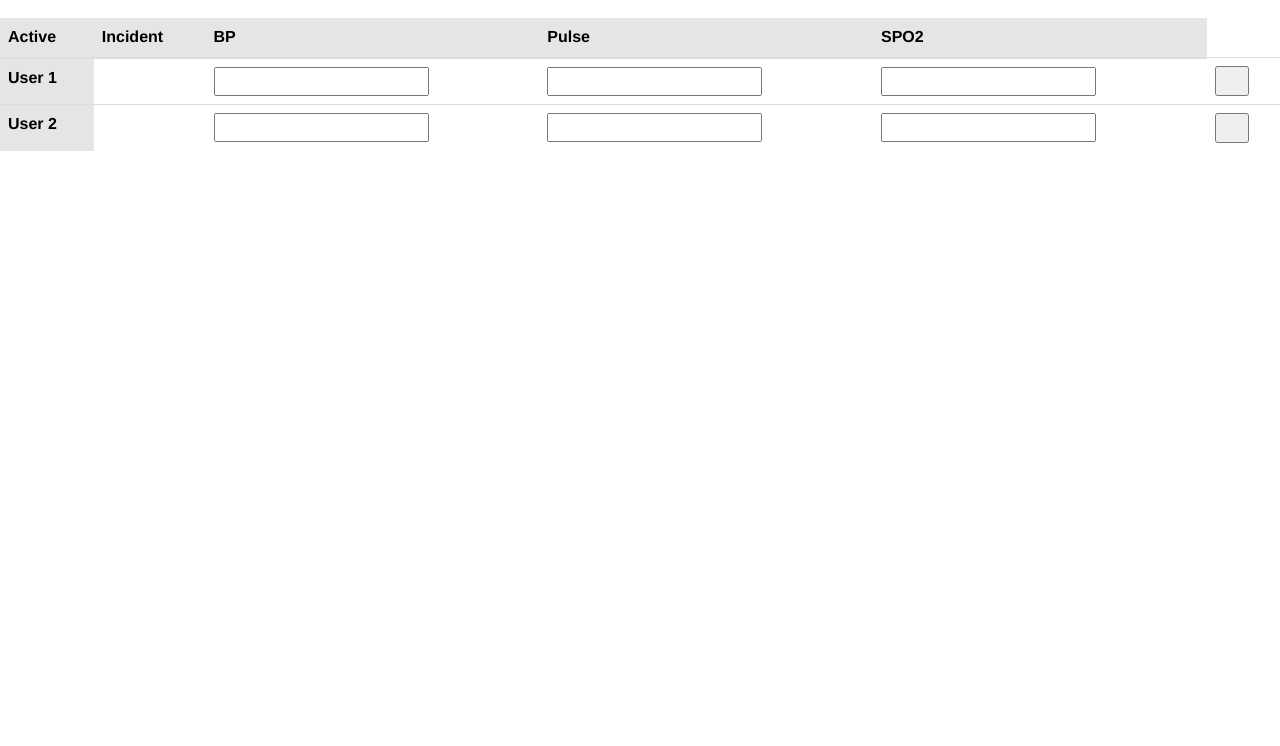
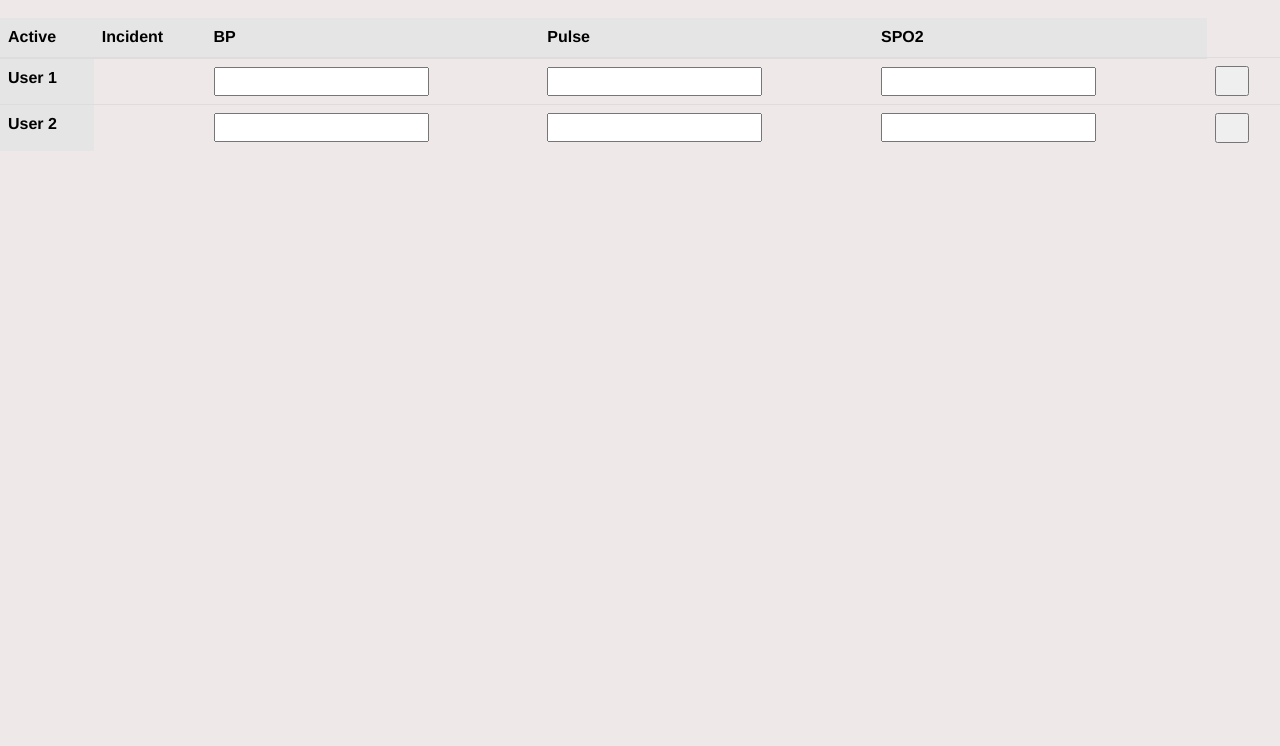
Before and after one commit to tlytkine/FireLogic-, a plain HTML site: page ems.html in a window 1280 px wide. Shown: the part 54-800 px from the top of the page. Drawn offline with nearby package versions, Linux system fonts and the light colour scheme.

Commit message:
Update ems.html

```diff
--- a/ems.html
+++ b/ems.html
@@ -19,6 +19,9 @@
                 background-color: #e5e5e5;
                 color: black;
            }
+            body {
+                background-color: #efe8e8;
+            }
 
         </style>
     </head>
```
